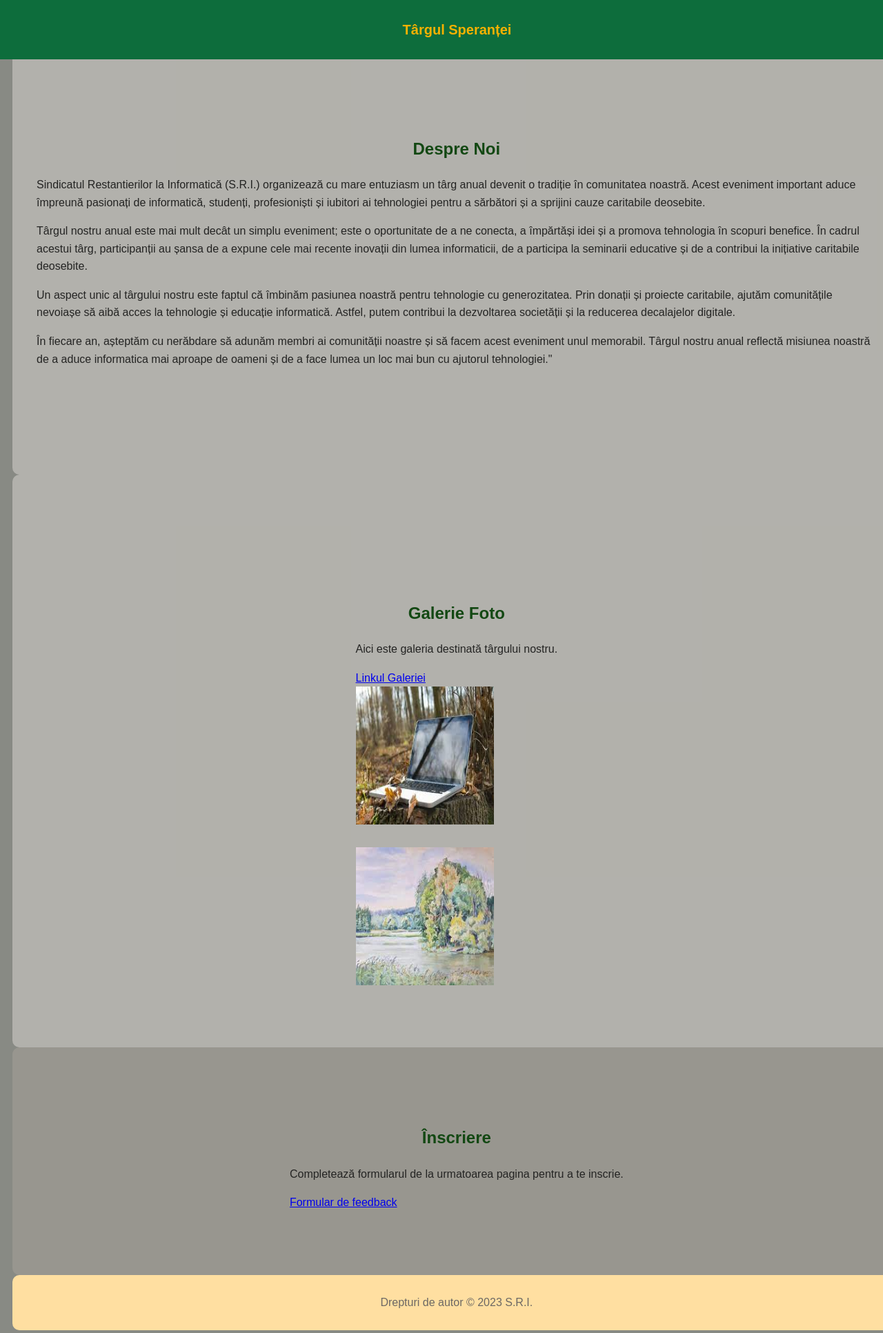
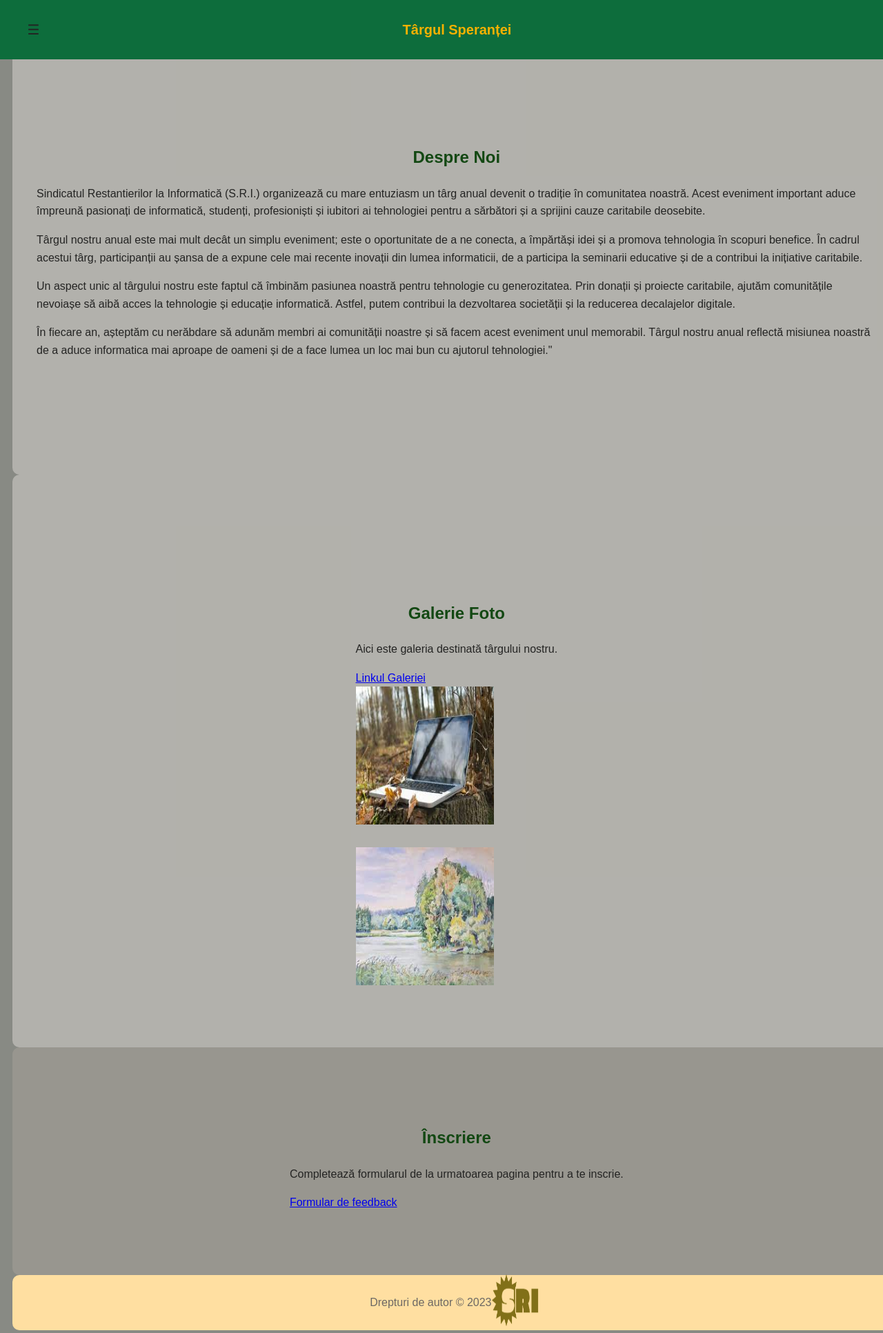
Before and after one commit to Ed2-1-9-2/TaskIT, a plain HTML site: page frontend/index.html in a window 1280 px wide. Shown: the top 1932 px of the page at 69% size. Drawn offline with nearby package versions, Linux system fonts and the light colour scheme.

Commit message:
Update index.html
Bagat logo

```diff
--- a/frontend/index.html
+++ b/frontend/index.html
@@ -24,7 +24,7 @@
 </div>
 </div>
 </nav>
-<button class="openbtn" onclick="openNav()" style="background-color: rgba(0, 0, 0, 0); border: none; left: -630px;"><p>☰</p></button>
+<button class="openbtn" onclick="openNav()" style="background-color: rgba(0, 0, 0, 0); border: none;"><p>☰</p></button>
       <div class="row">
       <nav class="navbar">
         <h1 class="h1">
@@ -55,7 +55,7 @@
     <section id="prezentare">
       <h2 style=" align-items: center;   text-align: center; font-style: Times;">Despre Noi</h2>
       <p>Sindicatul Restantierilor la Informatică (S.R.I.) organizează cu mare entuziasm un târg anual devenit o tradiție în comunitatea noastră. Acest eveniment important aduce împreună pasionați de informatică, studenți, profesioniști și iubitori ai tehnologiei pentru a sărbători și a sprijini cauze caritabile deosebite.  </p>
-      <p>Târgul nostru anual este mai mult decât un simplu eveniment; este o oportunitate de a ne conecta, a împărtăși idei și a promova tehnologia în scopuri benefice. În cadrul acestui târg, participanții au șansa de a expune cele mai recente inovații din lumea informaticii, de a participa la seminarii educative și de a contribui la inițiative caritabile deosebite.</p>
+      <p>Târgul nostru anual este mai mult decât un simplu eveniment; este o oportunitate de a ne conecta, a împărtăși idei și a promova tehnologia în scopuri benefice. În cadrul acestui târg, participanții au șansa de a expune cele mai recente inovații din lumea informaticii, de a participa la seminarii educative și de a contribui la inițiative caritabile.</p>
 <p> Un aspect unic al târgului nostru este faptul că îmbinăm pasiunea noastră pentru tehnologie cu generozitatea. Prin donații și proiecte caritabile, ajutăm comunitățile nevoiașe să aibă acces la tehnologie și educație informatică. Astfel, putem contribui la dezvoltarea societății și la reducerea decalajelor digitale.</p>
 <p>În fiecare an, așteptăm cu nerăbdare să adunăm membri ai comunității noastre și să facem acest eveniment unul memorabil. Târgul nostru anual reflectă misiunea noastră de a aduce informatica mai aproape de oameni și de a face lumea un loc mai bun cu ajutorul tehnologiei." </p>
 </section>
@@ -95,10 +95,9 @@
 </body>
 <footer id="footer">
   <div class="container4">
-<p class="center">Drepturi de autor © 2023 S.R.I.</p>
+<p class="center">Drepturi de autor © 2023</p>
 <div class="social-icons">
-  <a href="#:*()" class="fa fa-facebook"></a>
-  <a href="#:*()" class="fa fa-instagram"></a>
+  <img src="public/assets/LogoNumaiPtrFooterLizibil.png" width="75" height="75" align-items: center;>
 </div>
 </div>
 </footer>
```
